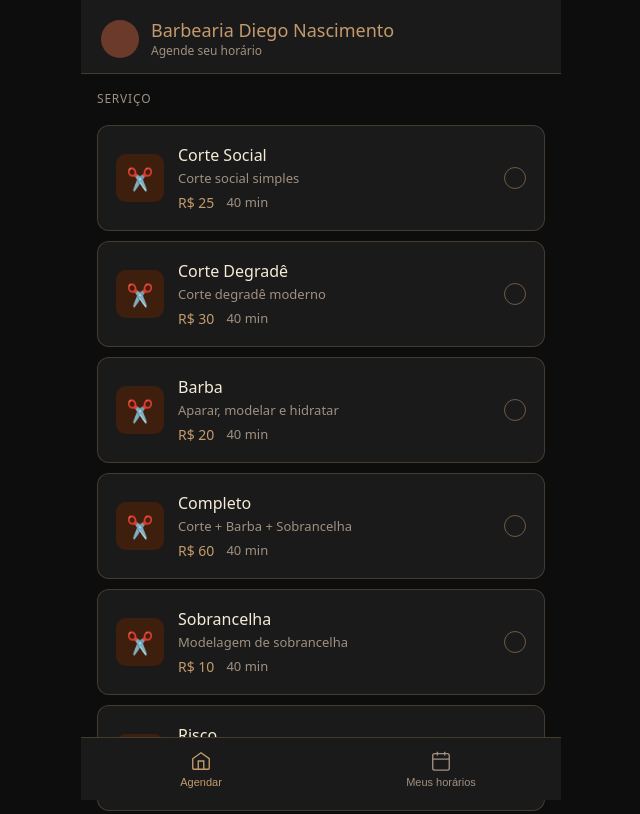
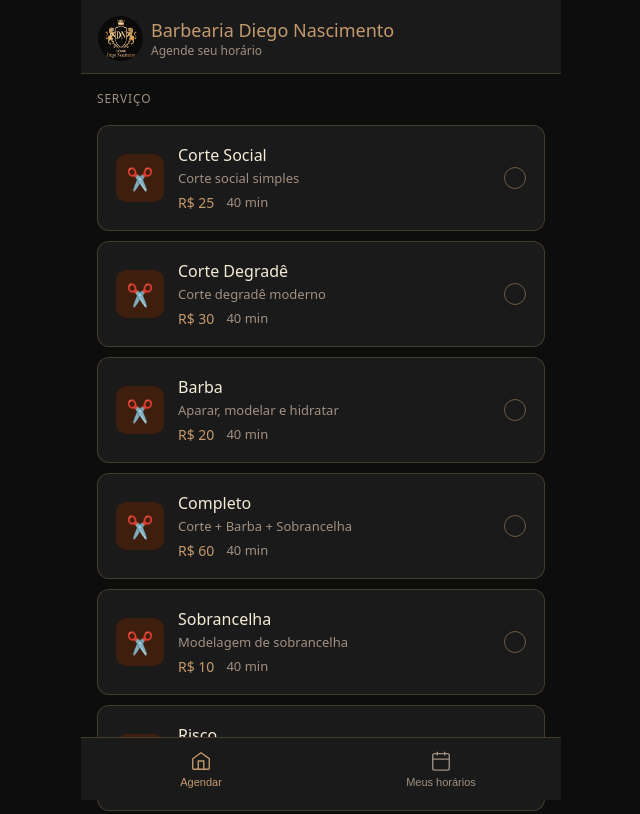
Before and after one commit to bruno018/barbearia-app, a plain HTML site: page barbearia-cliente/index.html in a window 1280 px wide. Shown: the top 814 px of the page, without its empty margins (319-959 px from the left). Drawn offline with Linux system fonts and the light colour scheme.

Commit message:
Alteração img logo manual

```diff
--- a/barbearia-cliente/css/style.css
+++ b/barbearia-cliente/css/style.css
@@ -154,3 +154,9 @@ body { background: var(--black); color: var(--text); font-family: system-ui, san
 /* BUSCA POR TELEFONE */
 .search-box { margin: 20px 16px; background: var(--surface); border: .5px solid var(--border); border-radius: 12px; padding: 20px; }
 .search-desc { font-size: 14px; color: var(--text-muted); margin-bottom: 16px; line-height: 1.5; text-align: center; }
+
+.logotipo {
+  width: 45px;
+  height: 45px;
+  border-radius: 100px;
+}
--- a/barbearia-cliente/index.html
+++ b/barbearia-cliente/index.html
@@ -39,7 +39,7 @@
   <!-- VIEW: AGENDAR -->
   <div class="view active" id="view-home">
     <div class="header">
-      <div class="header-logo"><img src="" alt=""></div>
+      <div class="header-logo"><img class = "logotipo" src="/barbearia-cliente/logo barbearia diego.jpeg" alt=""></div>
       <div>
         <h1>Barbearia Diego Nascimento</h1>
         <p>Agende seu horário</p>
```
Also changed, not shown: barbearia-cliente/logo barbearia diego.jpeg (added).
